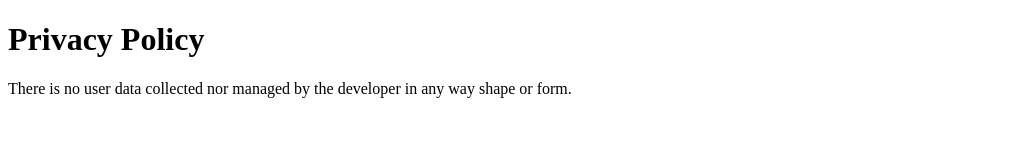
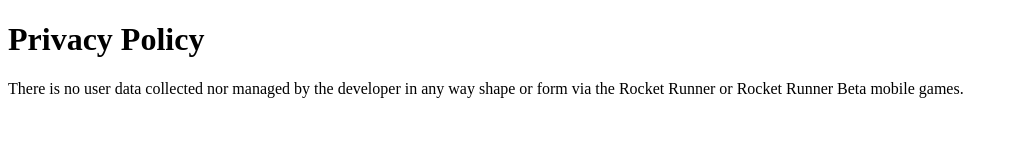
Before and after one commit to Malafis/Malafis.github.io, a plain HTML site: page index.html in a window 1280 px wide. Shown: the whole page, without its empty margins (0-1018 px from the left). Drawn offline with Linux system fonts and the light colour scheme.

Commit message:
Update index.html

```diff
--- a/index.html
+++ b/index.html
@@ -2,6 +2,6 @@
 <html>
 <body>
 <h1>Privacy Policy</h1>
-<p>There is no user data collected nor managed by the developer in any way shape or form.</p>
+<p>There is no user data collected nor managed by the developer in any way shape or form via the Rocket Runner or Rocket Runner Beta mobile games.</p>
 </body>
 </html>
```
